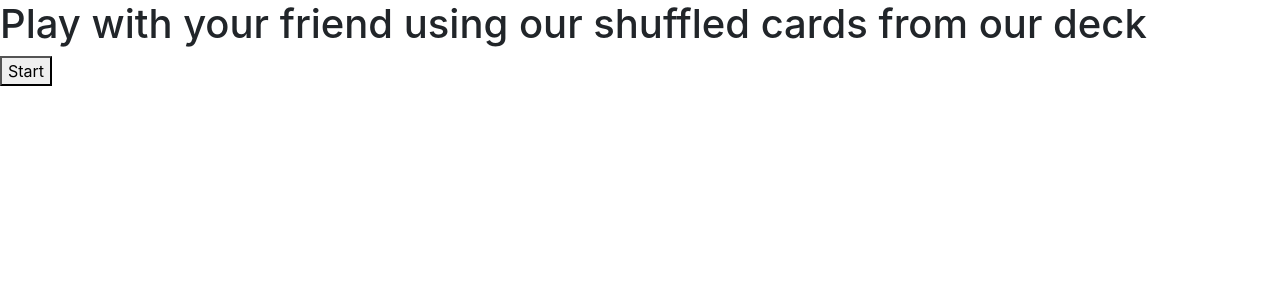
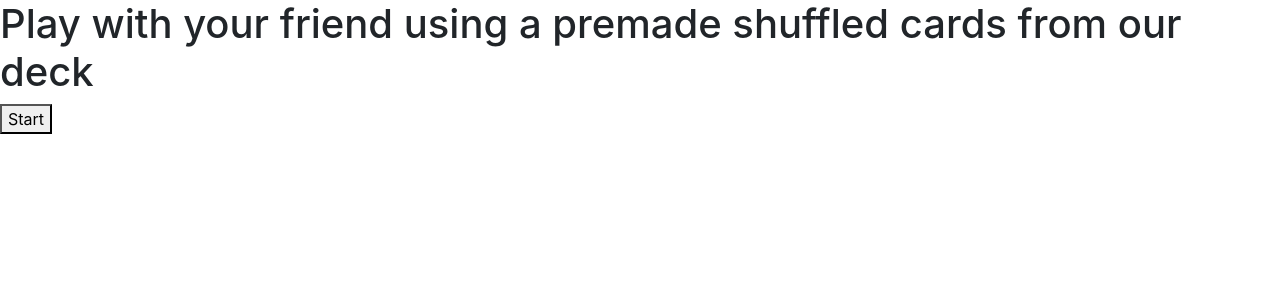
Before and after one commit to Leandro-Hespanhol/Super-trunfo-drag, a React (Create React App) app: page / in a window 1280 px wide. Shown: the top 300 px of the page. Built offline with nearby package versions, Linux system fonts and the light colour scheme.

Commit message:
router added

```diff
--- a/src/App.jsx
+++ b/src/App.jsx
@@ -1,15 +1,17 @@
 import React, { Component } from 'react';
+import { BrowserRouter, Route, Routes } from 'react-router-dom';
 import DeckBuilder from './pages/DeckBuilder';
+import Home from './pages/Home';
 
 export default class App extends Component {
   render() {
     return (
-      <div>
-        <div>
-          <h1>Play with your friend using our shuffled cards from our deck </h1>
-          <button type="submit">Start</button>
-        </div>
-      </div>
+      <BrowserRouter>
+        <Routes>
+          <Route path="/" element={ <Home /> } />
+          <Route path="/deckbuilder" element={ <DeckBuilder /> } />
+        </Routes>
+      </BrowserRouter>
     );
   }
 }
--- a/src/pages/Home.jsx
+++ b/src/pages/Home.jsx
@@ -4,7 +4,7 @@ export default function Home() {
   return (
     <div>
       <div>
-        <h1>Play with your friend using our shuffled cards from our deck </h1>
+        <h1>Play with your friend using a premade shuffled cards from our deck </h1>
         <button type="submit">Start</button>
       </div>
     </div>
```
